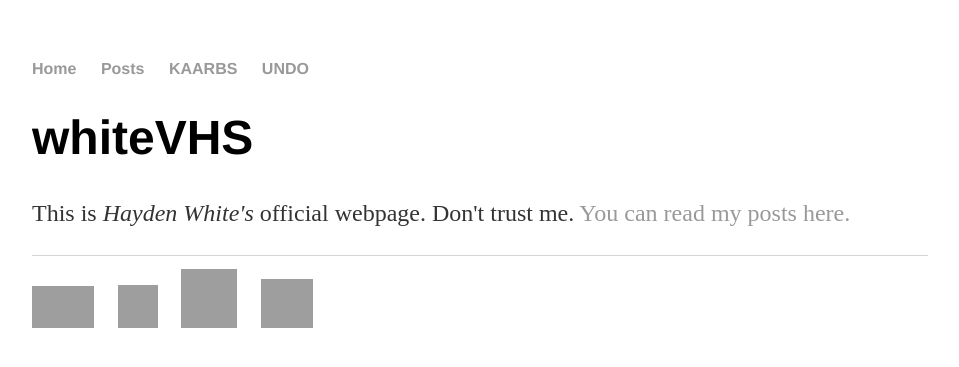
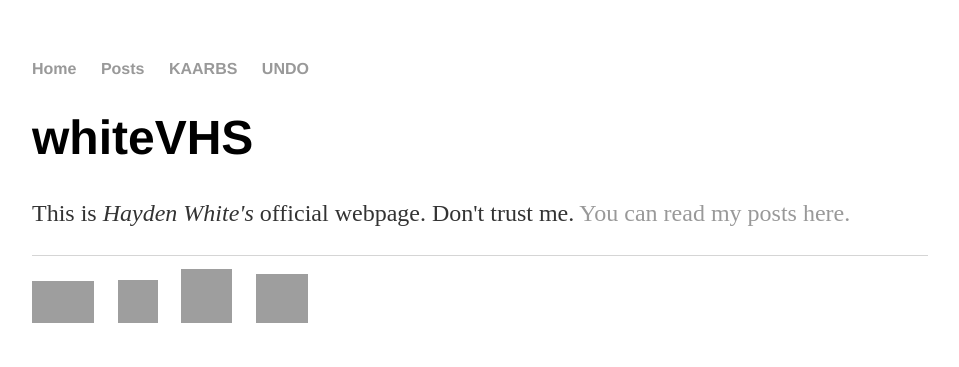
Before and after one commit to whiteVHS/whiteVHS.github.io, a Jekyll site: the page built from index.html, in a window 1280 px wide. Shown: the top 367 px of the page, without its empty margins (160-1119 px from the left). Built offline with Jekyll 4.4.1, drawn with Linux system fonts in a browser that asks for light colours; grey boxes are pictures that could not be loaded.

Commit message:
Update default.html

```diff
--- a/_layouts/default.html
+++ b/_layouts/default.html
@@ -23,7 +23,7 @@
 	    		<ul>
 	    <li><a href="https://haydenwhite.bandcamp.com" title="Bandcamp"><img alt="bandcamp" src="https://64.media.tumblr.com/a15f71ce5371c3df576cf1b4c498c1be/8c1923369cd1bbd9-00/s540x810/dce136d274a2b3f2af9147d9252284aba73f68a2.pnj" width="62" height="42" /></a>
 	    <li><a href="mailto:whitevhs.rocktron@simplelogin.com" title="Contact via email"><img alt="email" src="https://64.media.tumblr.com/c68802cf2d1767c2ec09106b91956f38/3451a9ad9a28b05f-e9/s250x400/f6df8344012f16cfcf4e6797ab198ae6d2a365db.pnj" width="40" height="43" /></a>
-            <li><a href="https://github.com/whiteVHS/whiteVHS.github.io/" title="Source Code"><img alt="source" src="https://github.githubassets.com/images/modules/logos_page/GitHub-Mark.png" width="56" height="59" /></a>
+            <li><a href="https://github.com/whiteVHS/whiteVHS.github.io/" title="Source Code"><img alt="source" src="https://github.githubassets.com/images/modules/logos_page/GitHub-Mark.png" width="51" height="54" /></a>
             <li><a href="http://www.gnu.org/" title="The GNU Project"><img alt="GNU" src="https://www.gnu.org/graphics/heckert_gnu.big.png" width="52" height="49" /></a>
 				</ul>
 			</footer>
```
